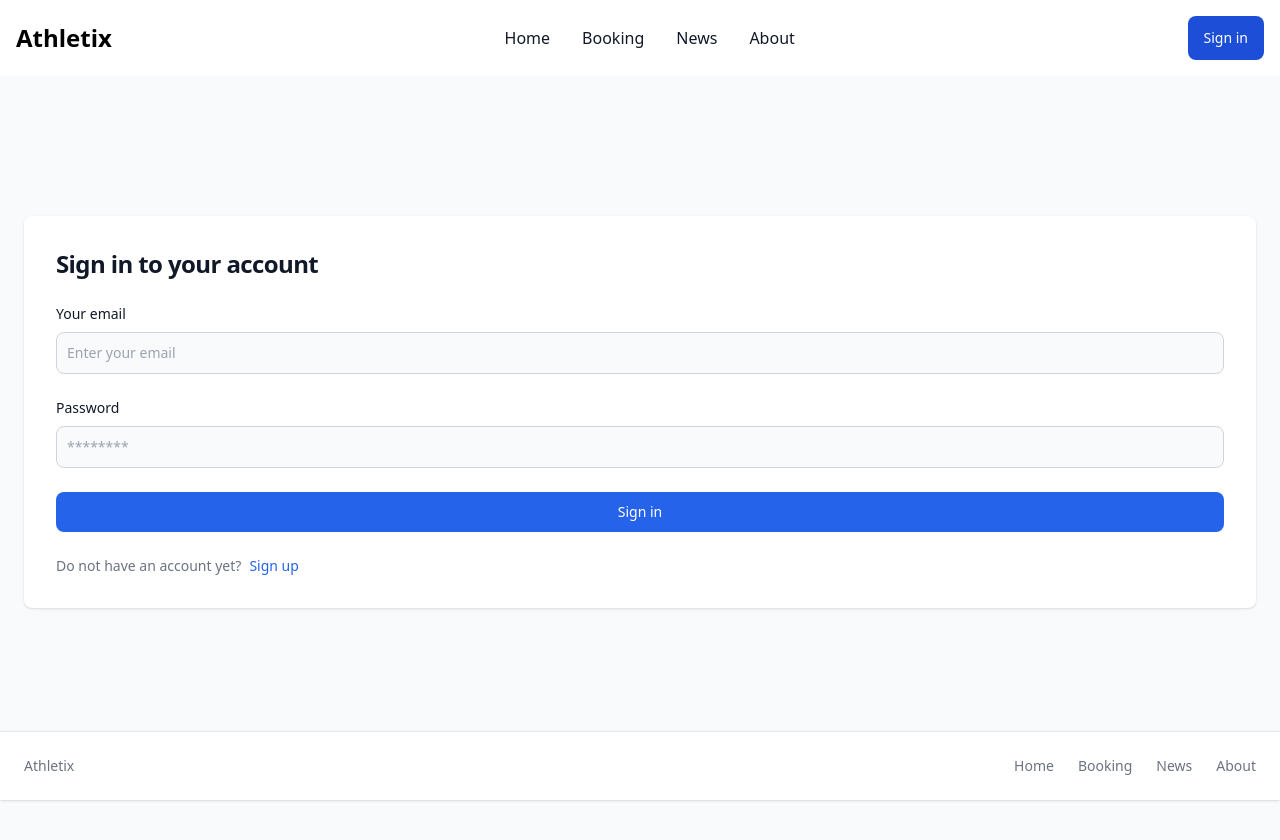
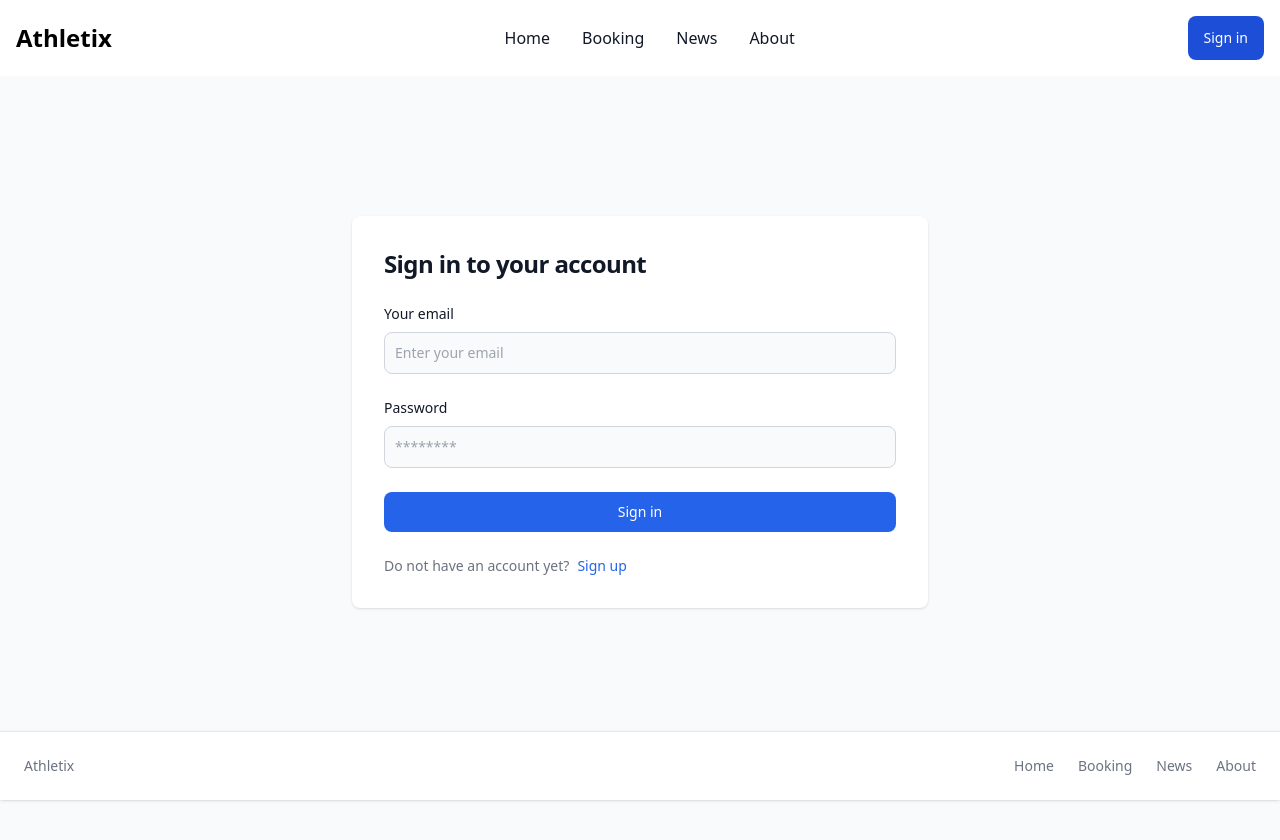
Before and after one commit to khris-xp/athletix-client, a Next.js app: page /login in a window 1280 px wide. Shown: the top 840 px of the page. Built offline with nearby package versions, Linux system fonts and the light colour scheme.

Commit message:
fix: fix 401 in news

```diff
--- a/src/pages/login.tsx
+++ b/src/pages/login.tsx
@@ -28,7 +28,7 @@
       <Layout title="Athletix | Login">
         <section className="bg-gray-50">
           <div className="flex flex-col items-center justify-center px-6 py-8 mx-auto min-h-screen pb-40">
-            <div className="w-full bg-white rounded-lg shadow">
+            <div className="max-w-xl w-full bg-white rounded-lg shadow">
               <div className="p-6 space-y-4 md:space-y-6 sm:p-8">
                 <h1 className="text-xl font-bold leading-tight tracking-tight text-gray-900 md:text-2xl">
                   Sign in to your account
--- a/src/pages/news/[newsId].tsx
+++ b/src/pages/news/[newsId].tsx
@@ -32,10 +32,6 @@
 
   if (isLoading) {
     return <Loading />
-  }
-
-  if (!isAdmin && !isAuthenticated) {
-    return <Error title="401" />
   }
 
   let formattedDate = "";
```
